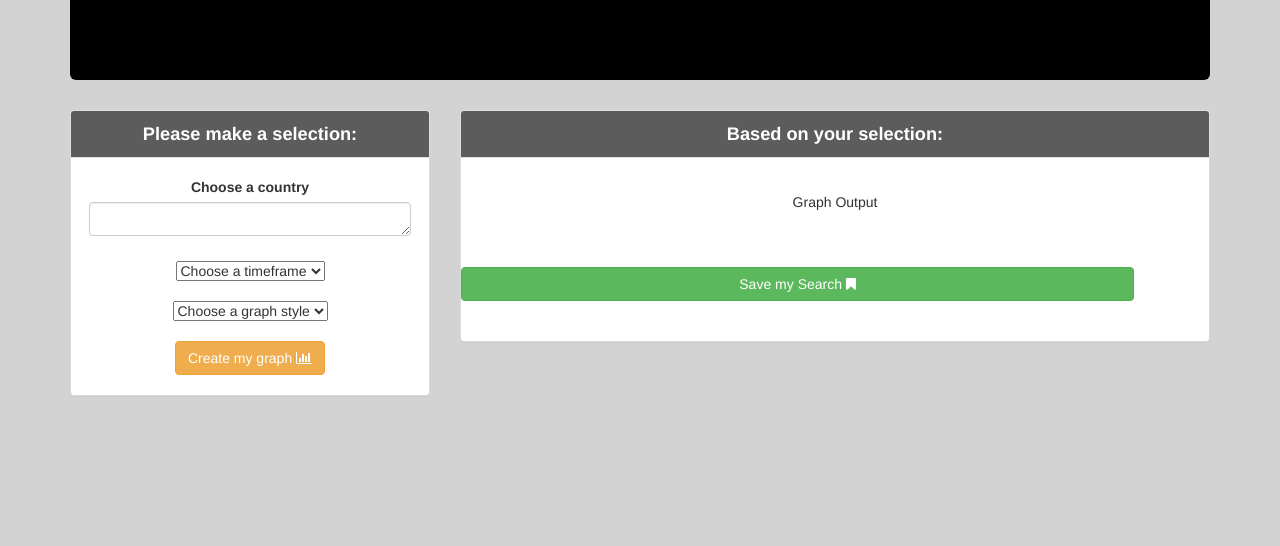
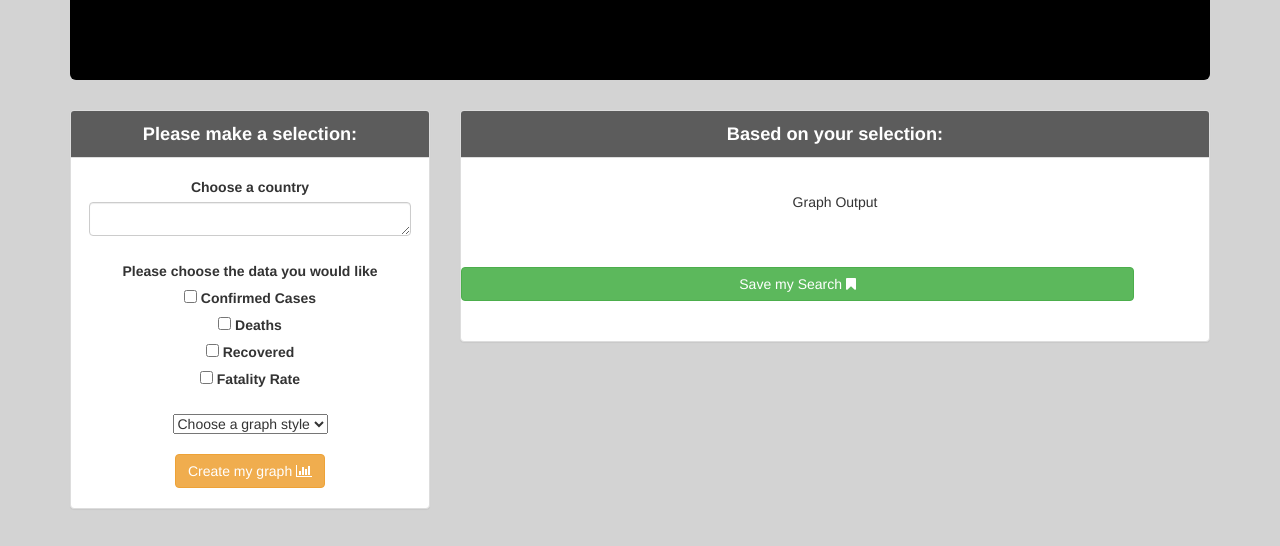
Before and after one commit to joneill-bootcamp/Project2A, a website: page public/index.html in a window 1280 px wide. Shown: the part 214-760 px from the top of the page. Drawn offline with nearby package versions, Linux system fonts and the light colour scheme; no server answers; a web font is replaced by a local one.

Commit message:
revised user inputs

```diff
--- a/public/index.html
+++ b/public/index.html
@@ -47,14 +47,23 @@
               <br />
               <br />
               <div class="form-group">
-                <select data-placeholder="" id="time-choice" name="time-choice">
-                  <option value="Nothing Selected" selected
-                    >Choose a timeframe</option
-                  >
-                  <option value="day">Day</option>
-                  <option value="week">Week</option>
-                  <option value="month">Month</option>
-                </select>
+                <label>Please choose the data you would like</label>
+                <div class="form-check form-check-inline">
+                  <input class="form-check-input" type="checkbox" id="confirmed" value="confirmed">
+                  <label class="form-check-label" for="confirmed"> Confirmed Cases</label>
+                </div>
+                <div class="form-check form-check-inline">
+                  <input class="form-check-input" type="checkbox" id="deaths" value="deaths">
+                  <label class="form-check-label" for="deaths"> Deaths</label>
+                </div>
+                <div class="form-check form-check-inline">
+                  <input class="form-check-input" type="checkbox" id="recovered" value="recovered">
+                  <label class="form-check-label" for="recovered"> Recovered</label>
+                </div>
+                <div class="form-check form-check-inline">
+                  <input class="form-check-input" type="checkbox" id="fatality-rate" value="fatality-rate">
+                  <label class="form-check-label" for="fatality-rate"> Fatality Rate</label>
+                </div>
               </div>
               <br />
               <br />
```
